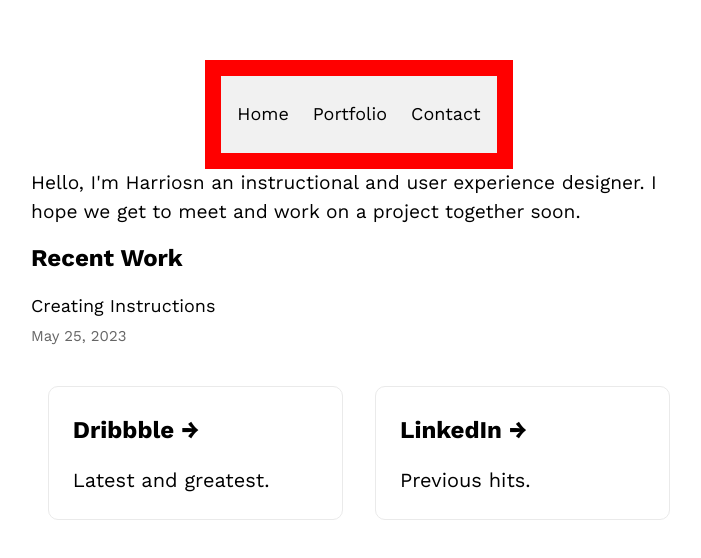
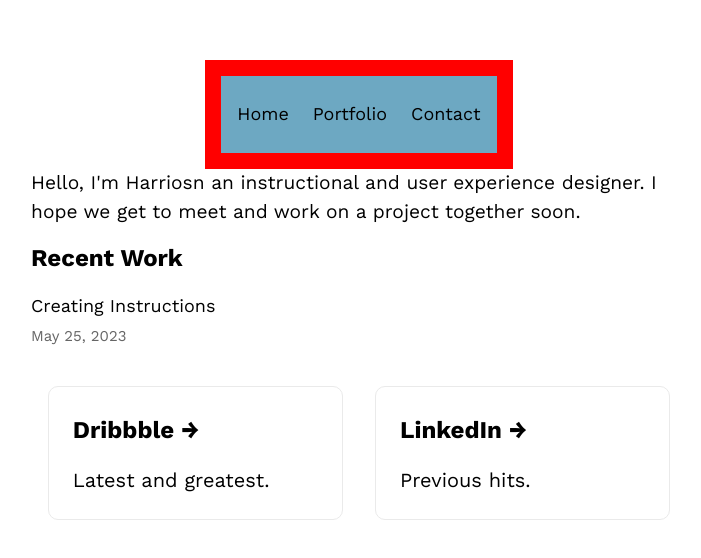
Before and after one commit to hgiven/subday, a Next.js app: page / in a window 1280 px wide. Shown: the part 102-660 px from the top of the page, without its empty margins (281-982 px from the left). Built offline with nearby package versions, Linux system fonts and the light colour scheme.

Commit message:
Update global.css

```diff
--- a/styles/global.css
+++ b/styles/global.css
@@ -68,13 +68,13 @@ nav{
   flex-direction: column;
   position: fixed;
   top: 60px;
-  width: 500px;
+  width: 288px;
   row-gap: 24px;
-  right: -500px;
+  right: -288px;
   padding: 24px 16px;
   transition: all 0.2s;
   min-height: calc(100vh - 60px);
-  background-color: #f1f1f1;
+  background-color: #6da8c2;
 }
 .nav__menu-list.active{
   right: 0;
```
